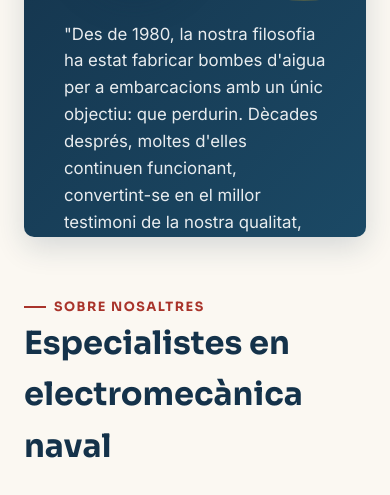
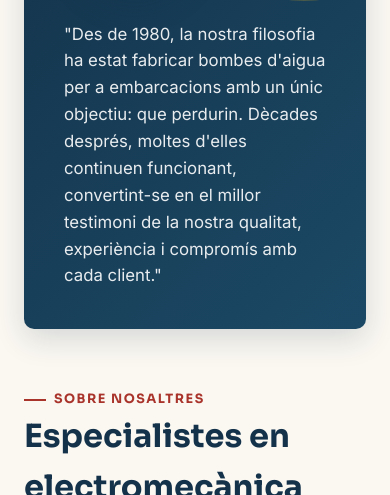
Before and after one commit to marcprogram3/creixenticb, a plain HTML site: page index.html in a window 390 px wide. Shown: the part 3750-4245 px from the top of the page. Drawn offline with Linux system fonts and the light colour scheme.

Commit message:
Corregeix el requadre de la cita que tallava el text al mobil
En mode columna, flex-basis:420px actuava com a alcada fixa i, combinat amb
overflow:hidden, desactivava el creixement automatic segons el contingut
(min-height:auto queda anullat quan overflow no es visible). El text llarg
de la cita quedava tallat per sota d'aquesta alcada. Es soluciona traient
la restriccio de flex-basis en el layout mobil perque la caixa creixi
segons el contingut real.

```diff
--- a/css/styles.css
+++ b/css/styles.css
@@ -1296,6 +1296,11 @@ html.js .reveal.is-visible {
     flex-direction: column;
   }
 
+  .two-col > * {
+    flex: none;
+    width: 100%;
+  }
+
   .product-block,
   .product-block.reverse {
     flex-direction: column;
```
